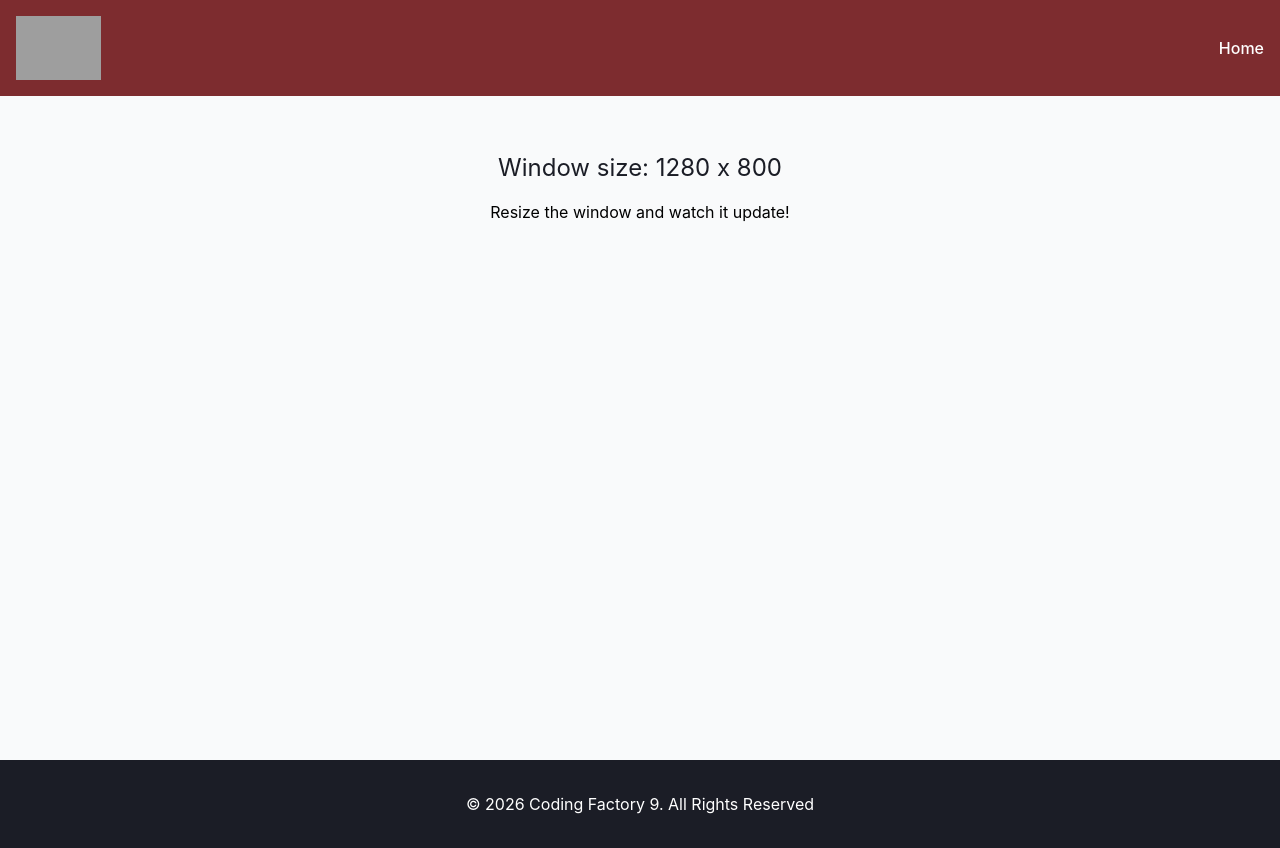
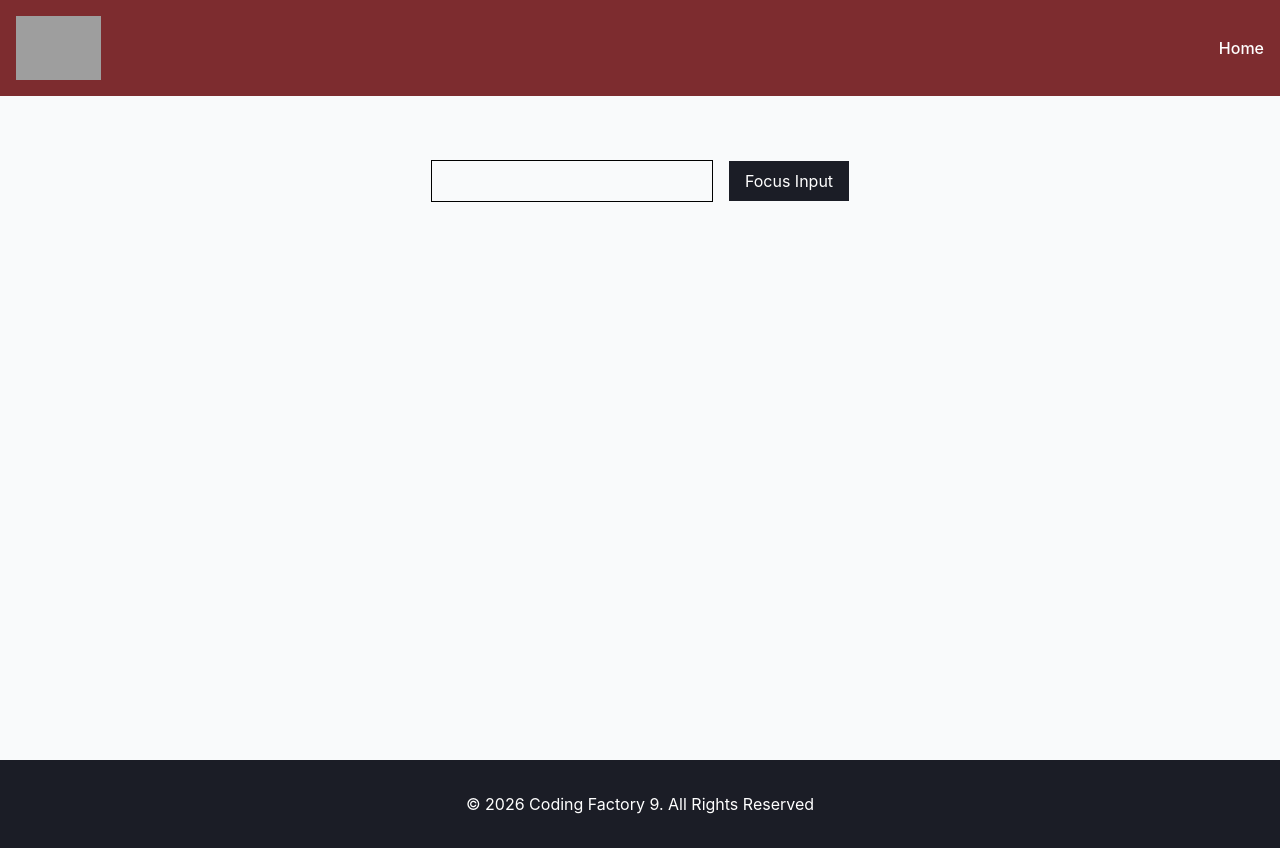
Before and after one commit to alkminibak/cf9-react-app, a React (Vite) app: page / in a window 1280 px wide. Built offline with nearby package versions, Linux system fonts and the light colour scheme; grey boxes are pictures that could not be loaded.

Commit message:
feat: add FocusInput component

```diff
--- a/src/App.tsx
+++ b/src/App.tsx
@@ -10,7 +10,8 @@ import Layout from "./components/Layout.tsx";
 // import NameChangerWithTitle from "./components/LessonFive/NameChangerWithTitle.tsx";
 // import AutoRedirect from "./components/LessonSix/AutoRedirect.tsx";
 // import AutoRedirectAdvanced from "./components/LessonSix/AutoRedirectAdvanced.tsx";
-import WindowSize from "./components/LessonSix/WindowSize.tsx";
+// import WindowSize from "./components/LessonSix/WindowSize.tsx";
+import FocusInput from "./components/LessonSix/FocusInput.tsx";
 // import Counter from "./components/LessonFour/Counter.tsx";
 // import ClassCounter from "./components/LessonFour/ClassCounter.tsx";
 
@@ -110,7 +111,8 @@ function App() {
        <Layout addClasses="bg-gray-50">
           {/*<AutoRedirect/>*/}
           {/*<AutoRedirectAdvanced/>*/}
-          <WindowSize/>
+          {/*<WindowSize/>*/}
+          <FocusInput/>
        </Layout>
 
 
--- /dev/null
+++ b/src/components/LessonSix/FocusInput.tsx
@@ -0,0 +1,33 @@
+import { useRef} from "react";
+// import { useEffect} from "react";
+
+const FocusInput = () => {
+   const inputRef = useRef<HTMLInputElement>(null);
+
+   const handleClick = () => {
+      inputRef.current?.focus();
+   }
+
+   // useEffect(() => {
+   //    inputRef.current?.focus();
+   // }, [])
+
+   return (
+      <>
+         <div className="text-center space-x-4 my-4">
+            <input
+               ref={inputRef}
+               type="text"
+               className="border focus:border-amber-500 px-4 py-2"
+            />
+            <button
+            className="bg-cf-dark-gray text-white px-4 py-2"
+            onClick={handleClick}
+            >
+               Focus Input
+            </button>
+         </div>
+      </>
+   )
+}
+export default FocusInput;
```
